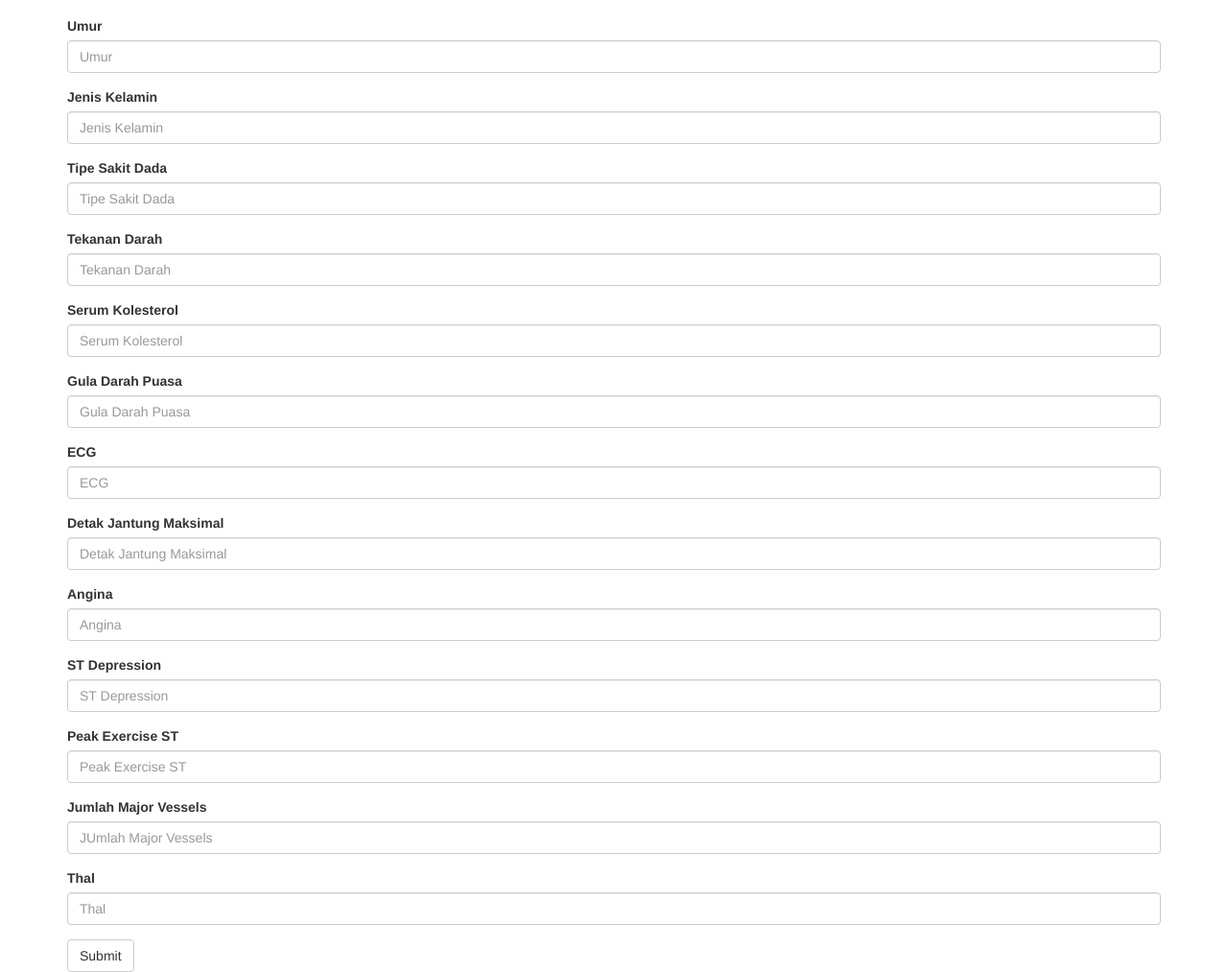
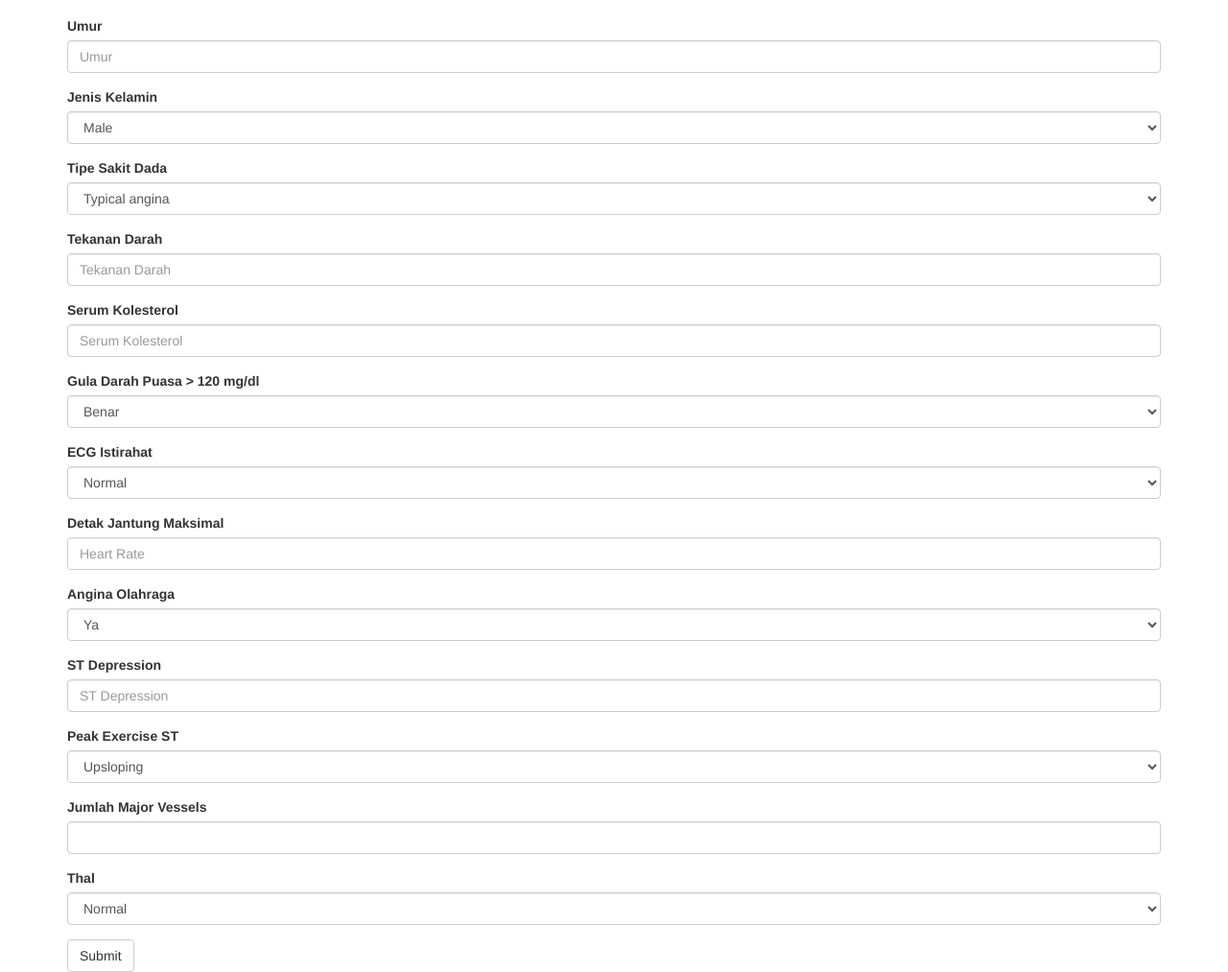
Before and after one commit to wildansupernova/Heart-Disease-Predictor-AdamPertamax, a plain HTML site: page index.html in a window 1280 px wide. Shown: the part 53-1066 px from the top of the page at 96% size. Drawn offline with nearby package versions, Linux system fonts and the light colour scheme.

Commit message:
Perbaikan input

```diff
--- a/index.html
+++ b/index.html
@@ -36,56 +36,81 @@
     <div class="container">
         <form>
             <div class="form-group">
-                <label for="exampleInputEmail1">Umur</label>
-                <input type="email" class="form-control" id="exampleInputEmail1" placeholder="Umur">
+                <label for="umur">Umur</label>
+                <input id="umur" class="form-control" type="number" step="1" min="0" max="200" placeholder="Umur">
             </div>
             <div class="form-group">
-                <label for="exampleInputPassword1">Jenis Kelamin</label>
-                <input type="password" class="form-control" id="exampleInputPassword1" placeholder="Jenis Kelamin">
+                <label for="sex">Jenis Kelamin</label>
+                <select id="sex" name="sex" class="form-control" type="select">
+                    <option value="1">Male</option>
+                    <option value="0">Female</option>
+                </select>
             </div>
             <div class="form-group">
-                <label for="exampleInputEmail1">Tipe Sakit Dada</label>
-                <input type="email" class="form-control" id="exampleInputEmail1" placeholder="Tipe Sakit Dada">
+                <label for="paintype">Tipe Sakit Dada</label>
+                <select id="paintype" name="paintype" class="form-control" type="select">
+                    <option value="1">Typical angina</option>
+                    <option value="2">Atypical angina</option>
+                    <option value="3">Non-anginal pain</option>
+                    <option value="4">Asymtotic</option>
+                </select>
             </div>
             <div class="form-group">
-                <label for="exampleInputEmail1">Tekanan Darah</label>
-                <input type="email" class="form-control" id="exampleInputEmail1" placeholder="Tekanan Darah">
+                <label for="pressure">Tekanan Darah</label>
+                <input id="pressure" class="form-control" type="number" min="0" max="200" placeholder="Tekanan Darah">
             </div>
             <div class="form-group">
-                <label for="exampleInputPassword1">Serum Kolesterol</label>
-                <input type="password" class="form-control" id="exampleInputPassword1" placeholder="Serum Kolesterol">
+                <label for="cholesterol_serum">Serum Kolesterol</label>
+                <input id="cholesterol_serum" class="form-control" type="number" min="0" max="200" placeholder="Serum Kolesterol">
             </div>
             <div class="form-group">
-                <label for="exampleInputEmail1">Gula Darah Puasa</label>
-                <input type="email" class="form-control" id="exampleInputEmail1" placeholder="Gula Darah Puasa">
+                <label for="sugar">Gula Darah Puasa > 120 mg/dl</label>
+                <select id="sugar" name="sugar" class="form-control" type="select">
+                    <option value="1">Benar</option>
+                    <option value="0">Salah</option>
+                </select>
             </div>
             <div class="form-group">
-                <label for="exampleInputEmail1">ECG</label>
-                <input type="email" class="form-control" id="exampleInputEmail1" placeholder="ECG">
+                <label for="ECG">ECG Istirahat</label>
+                <select id="ECG" name="ECG" class="form-control" type="select">
+                    <option value="0">Normal</option>
+                    <option value="1">Memiliki anomali gelombang ST-T</option>
+                    <option value="2">Left Ventricular Hyperthrophy</option>
+                </select>
             </div>
             <div class="form-group">
-                <label for="exampleInputPassword1">Detak Jantung Maksimal</label>
-                <input type="password" class="form-control" id="exampleInputPassword1" placeholder="Detak Jantung Maksimal">
+                <label for="max_heart_rate">Detak Jantung Maksimal</label>
+                <input id="max_heart_rate" class="form-control" type="number" min="0" max="200" placeholder="Heart Rate">
             </div>
             <div class="form-group">
-                <label for="exampleInputEmail1">Angina</label>
-                <input type="email" class="form-control" id="exampleInputEmail1" placeholder="Angina">
+                <label for="angina">Angina Olahraga</label>
+                <select id="angina" name="angina" class="form-control" type="select">
+                    <option value="1">Ya</option>
+                    <option value="0">Tidak</option>
+                </select>
             </div>
             <div class="form-group">
-                <label for="exampleInputEmail1">ST Depression</label>
-                <input type="email" class="form-control" id="exampleInputEmail1" placeholder="ST Depression">
+                <label for="ST_depression">ST Depression</label>
+                <input id="ST_depression" class="form-control" type="number" min="0" max="200" placeholder="ST Depression">
             </div>
             <div class="form-group">
-                <label for="exampleInputPassword1">Peak Exercise ST</label>
-                <input type="password" class="form-control" id="exampleInputPassword1" placeholder="Peak Exercise ST">
+                <label for="Peak_ST">Peak Exercise ST</label>
+                <select id="Peak_ST" name="Peak_ST" class="form-control" type="select">
+                    <option value="1">Upsloping</option>
+                    <option value="0">Flat</option>
+                </select>
             </div>
             <div class="form-group">
-                <label for="exampleInputEmail1">Jumlah Major Vessels</label>
-                <input type="email" class="form-control" id="exampleInputEmail1" placeholder="JUmlah Major Vessels">
+                <label for="vessels">Jumlah Major Vessels</label>
+                <input id="vessels" class="form-control" type="number" min="0" max="3">
             </div>
             <div class="form-group">
                 <label for="exampleInputEmail1">Thal</label>
-                <input type="email" class="form-control" id="exampleInputEmail1" placeholder="Thal">
+                <select id="Thal" name="Thal" class="form-control" type="select">
+                    <option value="3">Normal</option>
+                    <option value="6">Fixed Defect</option>
+                    <option value="3">Reversable Defect</option>
+                </select>
             </div>
             <button type="submit" class="btn btn-default">Submit</button>
         </form>
```
